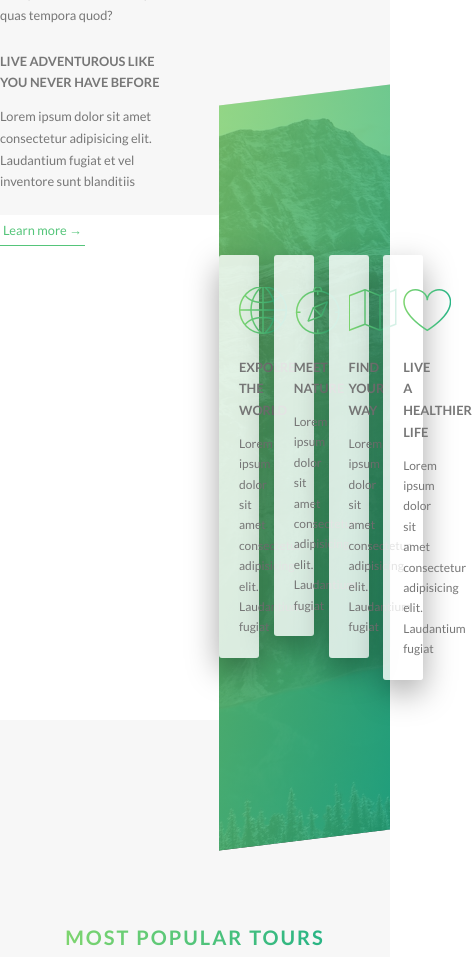
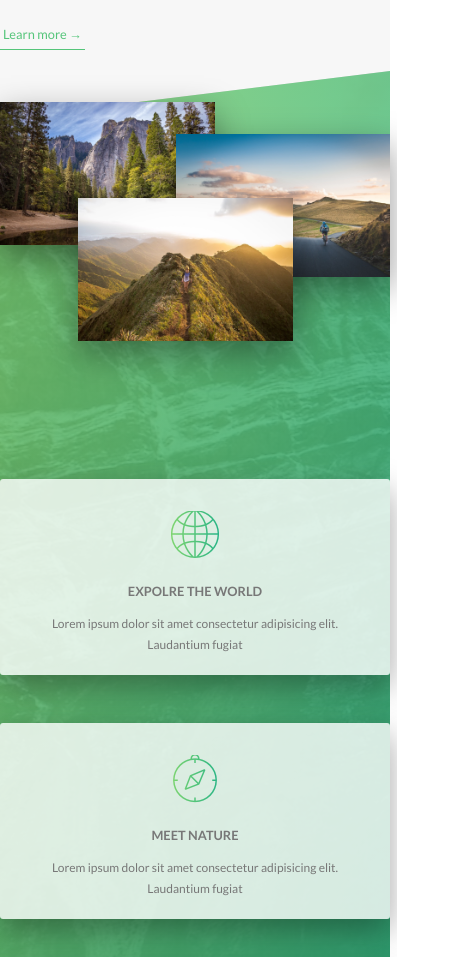
Before and after one commit to BexRyd/Natours, a website: page index.html in a window 390 px wide. Shown: the part 1092-2049 px from the top of the page, 472 px wide, since content can reach past the window. Drawn offline with Linux system fonts and the light colour scheme.

Commit message:
responsive

```diff
--- a/sass/abstracts/_variables.scss
+++ b/sass/abstracts/_variables.scss
@@ -20,6 +20,7 @@ $color-grey-light-2:#eee;
 //grid
 $grid-width:114rem;
 $gutter-vertical:8rem;
+$gutter-vertical-small:6rem;
 $gutter-horizontal:6rem;
 
 //font
--- a/sass/components/_feature-box.scss
+++ b/sass/components/_feature-box.scss
@@ -8,6 +8,11 @@
         box-shadow: 0 1.5rem 4rem rgba($color-black, .35);
         transition: transform .3s;
 
+        @include respond(tab-port) {
+            margin-top: -37rem;
+            margin-bottom: 37rem;
+
+            }
 
 
     &__icon{
--- a/sass/layout/_grid.scss
+++ b/sass/layout/_grid.scss
@@ -4,7 +4,15 @@
 
     &:not(:last-child) {
         margin-bottom: $gutter-vertical;
+
+        @include respond(tab-port) {
+                margin-bottom: $gutter-vertical-small;
+            }
     }
+
+        @include respond(tab-port) {
+            max-width: 50rem;
+        }
 
     @include clearfix;
 
@@ -13,7 +21,16 @@
 
         &:not(:last-child) {
             margin-right: $gutter-horizontal;
-        }
+
+            @include respond(tab-port) {
+                    margin-right: 0;
+                    margin-bottom: $gutter-vertical-small;
+                }
+            }
+
+
+        @include respond(tab-port){
+            width:100% !important            }
     }
 
     .col-1-of-2 {
--- a/sass/pages/_home.scss
+++ b/sass/pages/_home.scss
@@ -13,8 +13,13 @@ rgba($color-primary-light,0.8),
 rgba($color-primary-dark,0.8)), url(../img/nat-4.jpg);
 background-size: cover;
 transform: skewY(-7deg);
-display:flex ;
 margin-top: -15rem;
+display: flex;
+
+@include respond(tab-port) {
+    display: block;
+    padding: 85rem 0;
+    }
 
 & > *{
 transform: skewY(7deg);
```
Also changed, not shown: css/style.css.
